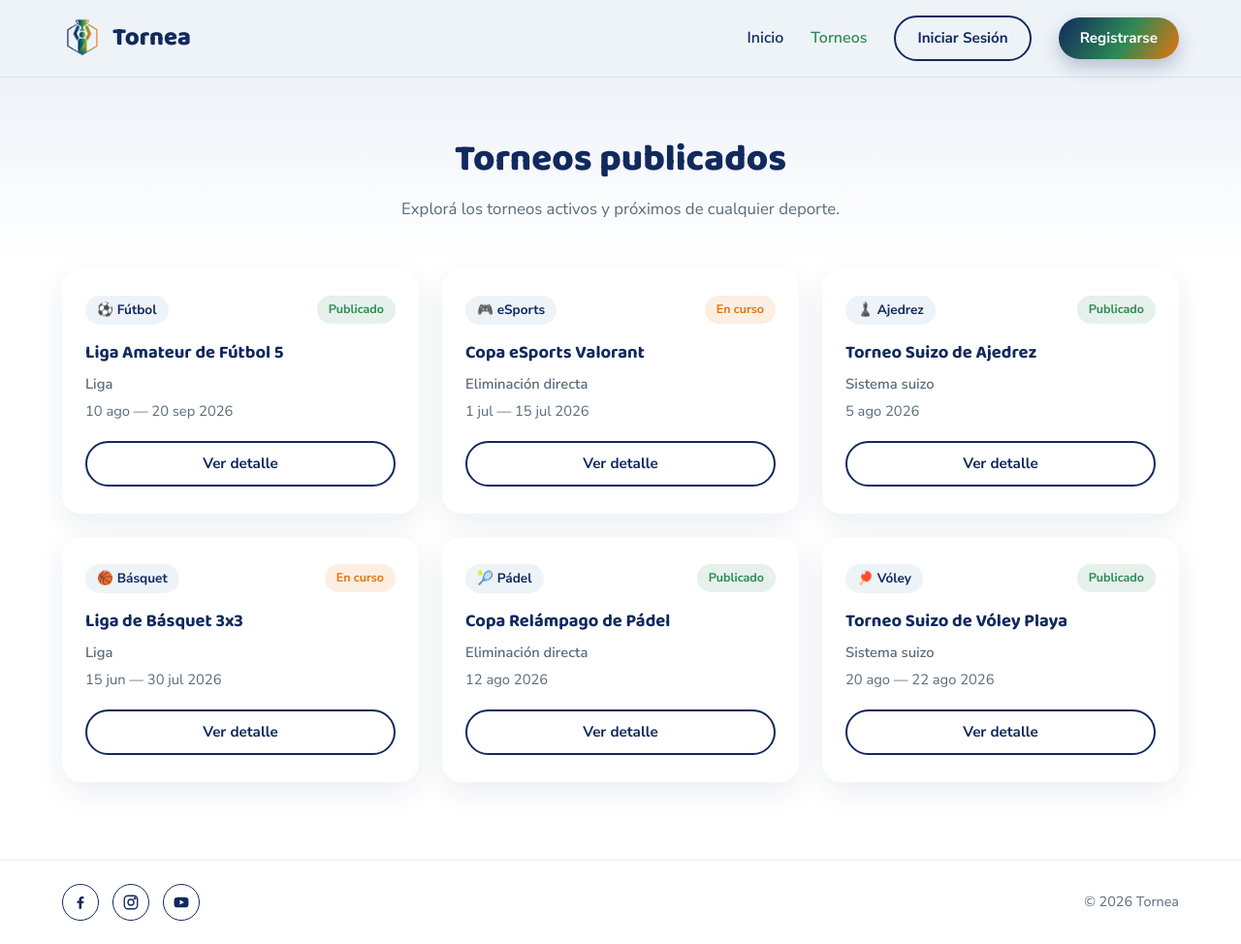
After one commit to adapueto/tornea, a PHP site: page /torneos.html in a window 1280 px wide. The commit adds this page. Shown: the whole page at 97% size. Run offline with PHP 8.4, Linux system fonts and the light colour scheme.

Commit message:
Agrega la página de torneos con listado de ejemplo

```diff
--- a/css/style.css
+++ b/css/style.css
@@ -130,6 +130,10 @@ a {
 }
 
 .nav-link:hover {
+  color: var(--green);
+}
+
+.nav-link.nav-active {
   color: var(--green);
 }
 
--- /dev/null
+++ b/css/torneos.css
@@ -0,0 +1,110 @@
+/* ===== Página de torneos ===== */
+
+.torneos-hero {
+  background: linear-gradient(180deg, var(--bg-light) 0%, var(--white) 100%);
+  padding: 56px 0 40px;
+  text-align: center;
+}
+
+.torneos-title {
+  font-family: 'Baloo 2', sans-serif;
+  font-weight: 800;
+  font-size: clamp(1.8rem, 3.5vw, 2.4rem);
+  color: var(--navy);
+}
+
+.torneos-subtitle {
+  margin-top: 10px;
+  color: var(--gray-text);
+  font-size: 1.05rem;
+}
+
+.torneos-list {
+  padding: 8px 0 80px;
+}
+
+.torneos-grid {
+  display: grid;
+  grid-template-columns: repeat(3, 1fr);
+  gap: 24px;
+}
+
+.torneo-card {
+  background: var(--white);
+  border-radius: var(--radius-card);
+  box-shadow: var(--shadow-soft);
+  padding: 28px 24px;
+  display: flex;
+  flex-direction: column;
+  gap: 6px;
+}
+
+.torneo-card-top {
+  display: flex;
+  align-items: center;
+  justify-content: space-between;
+  margin-bottom: 6px;
+}
+
+.torneo-badge {
+  font-size: 0.85rem;
+  font-weight: 700;
+  color: var(--navy);
+  background: var(--bg-light);
+  border-radius: var(--radius-pill);
+  padding: 5px 12px;
+}
+
+.torneo-estado {
+  font-size: 0.78rem;
+  font-weight: 700;
+  border-radius: var(--radius-pill);
+  padding: 5px 12px;
+}
+
+.torneo-estado-publicado {
+  color: var(--green);
+  background: rgba(46, 137, 86, 0.12);
+}
+
+.torneo-estado-en-curso {
+  color: var(--gold);
+  background: rgba(229, 116, 14, 0.12);
+}
+
+.torneo-nombre {
+  font-family: 'Baloo 2', sans-serif;
+  font-weight: 700;
+  font-size: 1.15rem;
+  color: var(--navy);
+  margin-top: 4px;
+}
+
+.torneo-tipo {
+  color: var(--gray-text);
+  font-weight: 600;
+  font-size: 0.92rem;
+}
+
+.torneo-fechas {
+  color: var(--gray-text);
+  font-size: 0.92rem;
+  margin-bottom: 14px;
+}
+
+.btn-block {
+  width: 100%;
+  margin-top: auto;
+}
+
+@media (max-width: 960px) {
+  .torneos-grid {
+    grid-template-columns: repeat(2, 1fr);
+  }
+}
+
+@media (max-width: 640px) {
+  .torneos-grid {
+    grid-template-columns: 1fr;
+  }
+}
--- /dev/null
+++ b/torneos.html
@@ -0,0 +1,130 @@
+<!DOCTYPE html>
+<html lang="es">
+<head>
+  <meta charset="UTF-8" />
+  <meta name="viewport" content="width=device-width, initial-scale=1.0" />
+  <title>Torneos — Tornea</title>
+  <link rel="preconnect" href="https://fonts.googleapis.com" />
+  <link rel="preconnect" href="https://fonts.gstatic.com" crossorigin />
+  <link href="https://fonts.googleapis.com/css2?family=Baloo+2:wght@500;600;700;800&family=Nunito+Sans:wght@400;600;700&display=swap" rel="stylesheet" />
+  <link rel="stylesheet" href="css/style.css" />
+  <link rel="stylesheet" href="css/torneos.css" />
+</head>
+<body>
+
+  <header class="site-header">
+    <div class="container header-inner">
+      <a href="index.html" class="logo">
+        <img src="img/logo.png" alt="Tornea" class="logo-icon" />
+        <span class="logo-text">Tornea</span>
+      </a>
+
+      <nav class="main-nav">
+        <a href="index.html" class="nav-link">Inicio</a>
+        <a href="torneos.html" class="nav-link nav-active">Torneos</a>
+        <a href="login.html" class="btn btn-outline">Iniciar Sesión</a>
+        <a href="register.html" class="btn btn-gradient">Registrarse</a>
+      </nav>
+    </div>
+  </header>
+
+  <main>
+    <section class="torneos-hero">
+      <div class="container">
+        <h1 class="torneos-title">Torneos publicados</h1>
+        <p class="torneos-subtitle">Explorá los torneos activos y próximos de cualquier deporte.</p>
+      </div>
+    </section>
+
+    <section class="torneos-list">
+      <div class="container torneos-grid">
+
+        <article class="torneo-card">
+          <div class="torneo-card-top">
+            <span class="torneo-badge">⚽ Fútbol</span>
+            <span class="torneo-estado torneo-estado-publicado">Publicado</span>
+          </div>
+          <h3 class="torneo-nombre">Liga Amateur de Fútbol 5</h3>
+          <p class="torneo-tipo">Liga</p>
+          <p class="torneo-fechas">10 ago — 20 sep 2026</p>
+          <a href="#" class="btn btn-outline btn-block">Ver detalle</a>
+        </article>
+
+        <article class="torneo-card">
+          <div class="torneo-card-top">
+            <span class="torneo-badge">🎮 eSports</span>
+            <span class="torneo-estado torneo-estado-en-curso">En curso</span>
+          </div>
+          <h3 class="torneo-nombre">Copa eSports Valorant</h3>
+          <p class="torneo-tipo">Eliminación directa</p>
+          <p class="torneo-fechas">1 jul — 15 jul 2026</p>
+          <a href="#" class="btn btn-outline btn-block">Ver detalle</a>
+        </article>
+
+        <article class="torneo-card">
+          <div class="torneo-card-top">
+            <span class="torneo-badge">♟️ Ajedrez</span>
+            <span class="torneo-estado torneo-estado-publicado">Publicado</span>
+          </div>
+          <h3 class="torneo-nombre">Torneo Suizo de Ajedrez</h3>
+          <p class="torneo-tipo">Sistema suizo</p>
+          <p class="torneo-fechas">5 ago 2026</p>
+          <a href="#" class="btn btn-outline btn-block">Ver detalle</a>
+        </article>
+
+        <article class="torneo-card">
+          <div class="torneo-card-top">
+            <span class="torneo-badge">🏀 Básquet</span>
+            <span class="torneo-estado torneo-estado-en-curso">En curso</span>
+          </div>
+          <h3 class="torneo-nombre">Liga de Básquet 3x3</h3>
+          <p class="torneo-tipo">Liga</p>
+          <p class="torneo-fechas">15 jun — 30 jul 2026</p>
+          <a href="#" class="btn btn-outline btn-block">Ver detalle</a>
+        </article>
+
+        <article class="torneo-card">
+          <div class="torneo-card-top">
+            <span class="torneo-badge">🎾 Pádel</span>
+            <span class="torneo-estado torneo-estado-publicado">Publicado</span>
+          </div>
+          <h3 class="torneo-nombre">Copa Relámpago de Pádel</h3>
+          <p class="torneo-tipo">Eliminación directa</p>
+          <p class="torneo-fechas">12 ago 2026</p>
+          <a href="#" class="btn btn-outline btn-block">Ver detalle</a>
+        </article>
+
+        <article class="torneo-card">
+          <div class="torneo-card-top">
+            <span class="torneo-badge">🏓 Vóley</span>
+            <span class="torneo-estado torneo-estado-publicado">Publicado</span>
+          </div>
+          <h3 class="torneo-nombre">Torneo Suizo de Vóley Playa</h3>
+          <p class="torneo-tipo">Sistema suizo</p>
+          <p class="torneo-fechas">20 ago — 22 ago 2026</p>
+          <a href="#" class="btn btn-outline btn-block">Ver detalle</a>
+        </article>
+
+      </div>
+    </section>
+  </main>
+
+  <footer class="site-footer">
+    <div class="container footer-inner">
+      <div class="social-links">
+        <a href="#" aria-label="Facebook" class="social-icon">
+          <svg viewBox="0 0 24 24" width="18" height="18" fill="currentColor"><path d="M13.5 21v-7.7h2.6l.4-3h-3v-1.9c0-.9.2-1.5 1.5-1.5h1.6V4.2C15.9 4.1 15 4 14 4c-2.4 0-4 1.5-4 4.1V10H7.4v3h2.6v8h3.5z"/></svg>
+        </a>
+        <a href="#" aria-label="Instagram" class="social-icon">
+          <svg viewBox="0 0 24 24" width="18" height="18" fill="none" stroke="currentColor" stroke-width="1.8"><rect x="3" y="3" width="18" height="18" rx="5"/><circle cx="12" cy="12" r="4"/><circle cx="17.5" cy="6.5" r="1"/></svg>
+        </a>
+        <a href="#" aria-label="YouTube" class="social-icon">
+          <svg viewBox="0 0 24 24" width="18" height="18" fill="currentColor"><path d="M22 12s0-3.2-.4-4.7a2.5 2.5 0 0 0-1.8-1.8C18.3 5 12 5 12 5s-6.3 0-7.8.5a2.5 2.5 0 0 0-1.8 1.8C2 8.8 2 12 2 12s0 3.2.4 4.7a2.5 2.5 0 0 0 1.8 1.8C5.7 19 12 19 12 19s6.3 0 7.8-.5a2.5 2.5 0 0 0 1.8-1.8c.4-1.5.4-4.7.4-4.7zM10 15.3V8.7l5.8 3.3L10 15.3z"/></svg>
+        </a>
+      </div>
+      <p class="copyright">© 2026 Tornea</p>
+    </div>
+  </footer>
+
+</body>
+</html>
```
